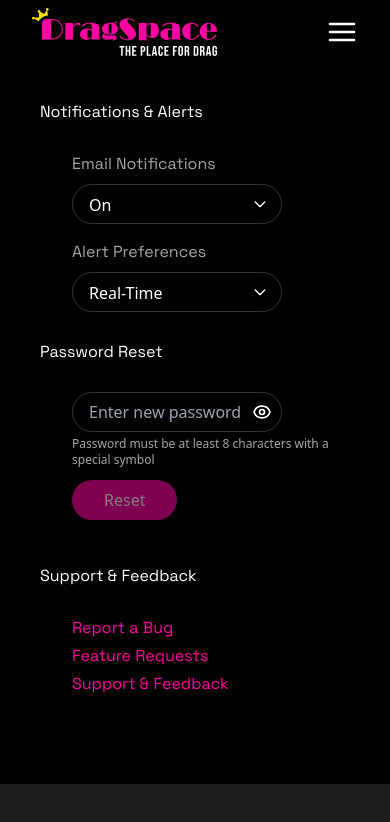
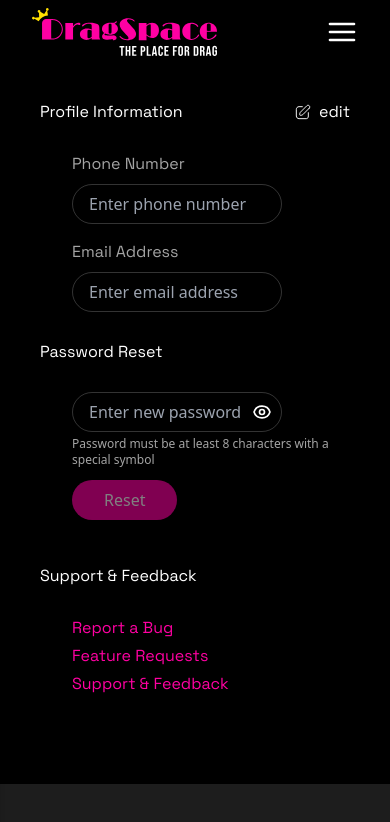
Before and after one commit to HamzaAliKundi/coltable-deshboard-venues, a React (Vite) app: page /settings in a window 390 px wide. Shown: the top 822 px of the page. Built offline with nearby package versions, Linux system fonts and the light colour scheme; no server answers.

Commit message:
change email and phone

```diff
--- a/src/components/settings/settings.tsx
+++ b/src/components/settings/settings.tsx
@@ -1,5 +1,5 @@
-import React, { useState } from 'react'
-import { useChangePasswordMutation } from '../../apis/profile'
+import React, { useState, useEffect } from 'react'
+import { useChangePasswordMutation, useGetPerformerProfileQuery, useUpdatePerformerProfileMutation } from '../../apis/profile'
 import toast from 'react-hot-toast'
 
 const Settings = () => {
@@ -7,7 +7,21 @@ const Settings = () => {
   const [showModal, setShowModal] = useState(false)
   const [showPassword, setShowPassword] = useState(false)
   const [passwordError, setPasswordError] = useState('')
+  const [phone, setPhone] = useState('')
+  const [email, setEmail] = useState('')
+  const [isEditing, setIsEditing] = useState(false)
+
   const [changePassword, { isLoading }] = useChangePasswordMutation()
+  const { data: profileData, isLoading: isLoadingProfile } = useGetPerformerProfileQuery({})
+  const [updateProfile, { isLoading: isUpdating }] = useUpdatePerformerProfileMutation()
+
+  // Load profile data when component mounts
+  useEffect(() => {
+    if (profileData?.user) {
+      setPhone(profileData.user.phone || '')
+      setEmail(profileData.user.email || '')
+    }
+  }, [profileData])
 
   const handleResetClick = () => {
     if (!newPassword) return
@@ -30,6 +44,22 @@ const Settings = () => {
       toast.success('Password changed successfully')
     } catch (error: any) {
       alert(error?.data?.message ?? 'Failed to change password')
+    }
+  }
+
+  const handleProfileUpdate = async () => {
+    try {
+      const updateData = {
+        phone: phone,
+        email: email
+      }
+
+      await updateProfile({ data: updateData }).unwrap()
+      setIsEditing(false)
+      toast.success('Profile updated successfully!')
+    } catch (error: any) {
+      console.error('Failed to update profile:', error)
+      toast.error('Failed to update profile. Please try again.')
     }
   }
 
@@ -61,9 +91,80 @@ const Settings = () => {
     }, 1000)
   }
 
+  if (isLoadingProfile) {
+    return (
+      <div className="flex mt-16 justify-center min-h-screen max-w-[850px]">
+        <div className="w-8 h-8 border-4 border-[#FF00A2] border-t-transparent rounded-full animate-spin"></div>
+      </div>
+    )
+  }
+
   return (
     <div className="p-8 mb-12">
+      {/* Profile Information Section */}
       <div className="mb-8">
+        <div className="flex justify-between items-center mb-4">
+          <h2 className="font-space-grotesk text-base text-white font-normal leading-none">Profile Information</h2>
+          <div
+            className="flex items-center gap-2 text-white font-['Space_Grotesk'] text-[16px] leading-[100%] cursor-pointer"
+            onClick={() => setIsEditing(!isEditing)}
+          >
+            <img src="/profile/edit.svg" alt="Edit" className="w-4 h-4" />
+            {isEditing ? "cancel" : "edit"}
+          </div>
+        </div>
+
+        <div className="mb-4 ml-8 mt-8">
+          <label className="block font-space-grotesk text-base text-[#A4A4A4] mb-2">
+            Phone Number
+          </label>
+          <input
+            type="tel"
+            placeholder="Enter phone number"
+            className="w-[210px] h-[40px] rounded-[35px] border border-white/20 bg-transparent text-white px-4 py-2 focus:outline-none focus:ring-2 focus:ring-[#FF00A2]"
+            value={phone}
+            onChange={(e) => setPhone(e.target.value)}
+            disabled={!isEditing}
+          />
+        </div>
+
+        <div className="mb-4 ml-8">
+          <label className="block font-space-grotesk text-base text-[#A4A4A4] mb-2">
+            Email Address
+          </label>
+          <input
+            type="email"
+            placeholder="Enter email address"
+            className="w-[210px] h-[40px] rounded-[35px] border border-white/20 bg-transparent text-white px-4 py-2 focus:outline-none focus:ring-2 focus:ring-[#FF00A2]"
+            value={email}
+            onChange={(e) => setEmail(e.target.value)}
+            disabled={!isEditing}
+          />
+        </div>
+
+        {isEditing && (
+          <div className="ml-8 mt-4">
+            <button
+              onClick={handleProfileUpdate}
+              disabled={isUpdating}
+              className={`bg-[#FF00A2] rounded-[35px] px-8 py-2 text-white flex items-center gap-2 ${
+                isUpdating ? 'opacity-50 cursor-not-allowed' : 'cursor-pointer'
+              }`}
+            >
+              {isUpdating ? (
+                <>
+                  <div className="w-4 h-4 border-2 border-white border-t-transparent rounded-full animate-spin"></div>
+                  <span>Updating...</span>
+                </>
+              ) : (
+                'Update Profile'
+              )}
+            </button>
+          </div>
+        )}
+      </div>
+
+      {/* <div className="mb-8">
         <h2 className="font-space-grotesk text-base text-white font-normal leading-none">Notifications & Alerts</h2>
 
         <div className="mb-4 ml-8 mt-8">
@@ -100,7 +201,7 @@ const Settings = () => {
             </div>
           </div>
         </div>
-      </div>
+      </div> */}
 
       <div className="mb-8">
         <h2 className="font-space-grotesk text-base text-white font-normal leading-none">Password Reset</h2>
```
